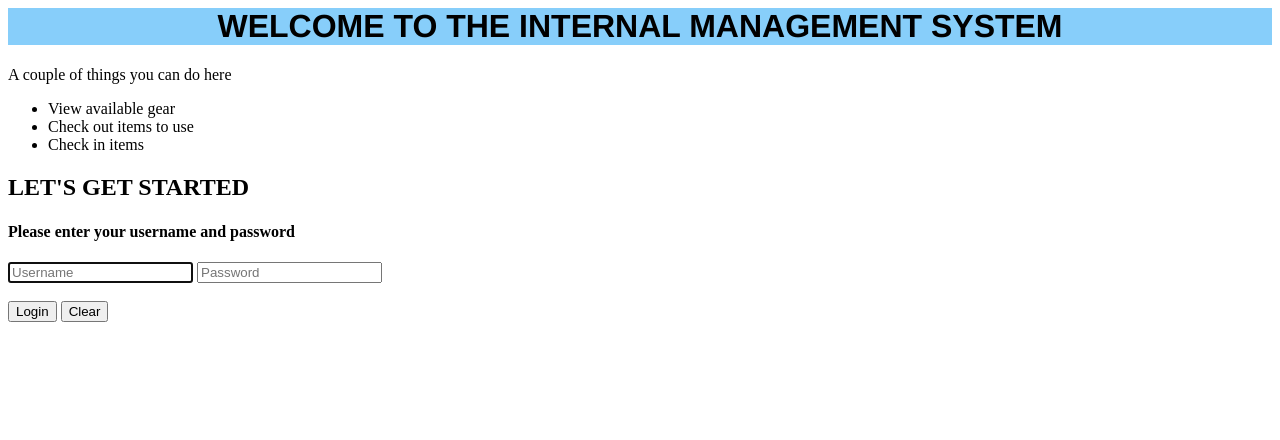
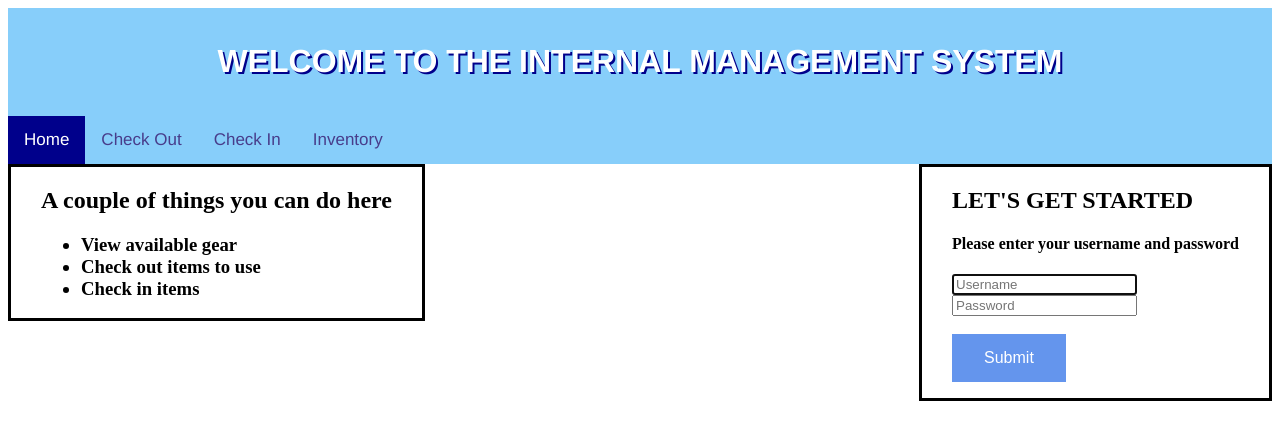
Before and after one commit to eanderson1112/CPSC445Capstone, a PHP site: page / in a window 1280 px wide. Shown: the top 440 px of the page. Run offline with PHP 8.4, Linux system fonts and the light colour scheme.

Commit message:
Some CSS stuff

```diff
--- a/index.php
+++ b/index.php
@@ -4,35 +4,42 @@
     <title>
         Department Of Creative Services
     </title>
+    <div class="welcome"><h1>WELCOME TO THE INTERNAL MANAGEMENT SYSTEM</h1></div>
+    <div class="topnav">
+        <a class="active" href=index.php>Home</a>
+        <a href=check_out.php>Check Out</a>
+        <a href=check_in.php>Check In</a>
+        <a href=inventory.php>Inventory</a>
+    </div>
 </head>
-<body>
-<div class="welcome"><h1>WELCOME TO THE INTERNAL MANAGEMENT SYSTEM</h1></div>
-    <p>A couple of things you can do here
-    <ul>
+<div class="box_shadow"><body>
+<div class="left">
+    <h2>A couple of things you can do here</h2>
+    <h3><ul>
         <li>View available gear</li>
         <li>Check out items to use</li>
         <li>Check in items</li>
-    </ul>
+        </ul></h3>
+</div>
+<body>
 <div class="right"><h2>LET'S GET STARTED</h2>
     <h4>Please enter your username and password</h4>
-    <form class = "form-signin" role = "form"
-          action="index.php" method = "post">
-        <label>
-            <input type = "text" class = "form-control"
+        <form action="index.php" method="post">
+
+    <label>
+            <input type = "text"
                    name = "username" placeholder = "Username"
                    required autofocus>
         </label>
+        <br>
         <label>
-            <input type = "password" class = "form-control"
+            <input type = "password"
                    name = "password" placeholder = "Password" required autofocus>
         </label>
         <br><br>
-        <button type="submit"
-                name="login">Login</button>
-        <button type="reset"
-                name="clear">Clear</button>
-    </form>
-</body>
+        <input type="submit" class="button"
+               name="login"></div>
+    </body>
 </html>
 
 <?php
--- a/style.css
+++ b/style.css
@@ -1,7 +1,71 @@
 .welcome {background-color: lightskyblue;
-    text-shadow: darkblue;
+    text-shadow: 2px 2px darkblue;
     text-align: center;
+    color: white;
     font-family: Helvetica, "Helvetica Neue", Arial, serif;
     border: dimgray;
     mso-border-shadow: yes;
+    padding: 14px 14px;
 }
+
+.background {
+    background-image: url("https://www.google.com/url?sa=i&url=https%3A%2F%2Fwww.pcmag.com%2Fpicks%2Fthe-best-digital-cameras&psig=AOvVaw09KtETpWKnfmRwR0tEulkP&ust=1643743354391000&source=images&cd=vfe&ved=0CAsQjRxqFwoTCKCboKjb3PUCFQAAAAAdAAAAABAD");
+}
+
+.topnav {
+    background-color: lightskyblue;
+    overflow: hidden;
+    box-shadow: dodgerblue;
+    font-family: Monospaced, "Helvetica Neue", Helvetica, serif;
+}
+
+/* Style the links inside the navigation bar */
+.topnav a {
+    float: left;
+    color: darkslateblue;
+    text-align: center;
+    padding: 14px 16px;
+    text-decoration: none;
+    font-size: 17px;
+}
+
+/* Change the color of links on hover */
+.topnav a:hover {
+    background-color: white;
+    color: black;
+}
+
+/* Add a color to the active/current link */
+.topnav a.active {
+    background-color: darkblue;
+    color: white;
+}
+
+.left {
+    float: left;
+    padding-left: 30px;
+    padding-right: 30px;
+    border: 3px solid black;
+}
+
+.right {
+    float: right;
+    padding-left: 30px;
+    padding-right: 30px;
+    border: 3px solid black;
+}
+
+.box_shadow {
+    box-shadow: 10px 10px 8px #888888;
+}
+
+.button {
+    background-color: cornflowerblue;
+    border: none;
+    color: white;
+    padding: 15px 32px;
+    text-align: center;
+    text-decoration: none;
+    display: inline-block;
+    font-size: 16px;
+}
```
Also changed, not shown: check_in.php (added, +22 -0 lines), check_out.php (added, +22 -0 lines), inventory.php (added, +20 -0 lines), 2 other files.
